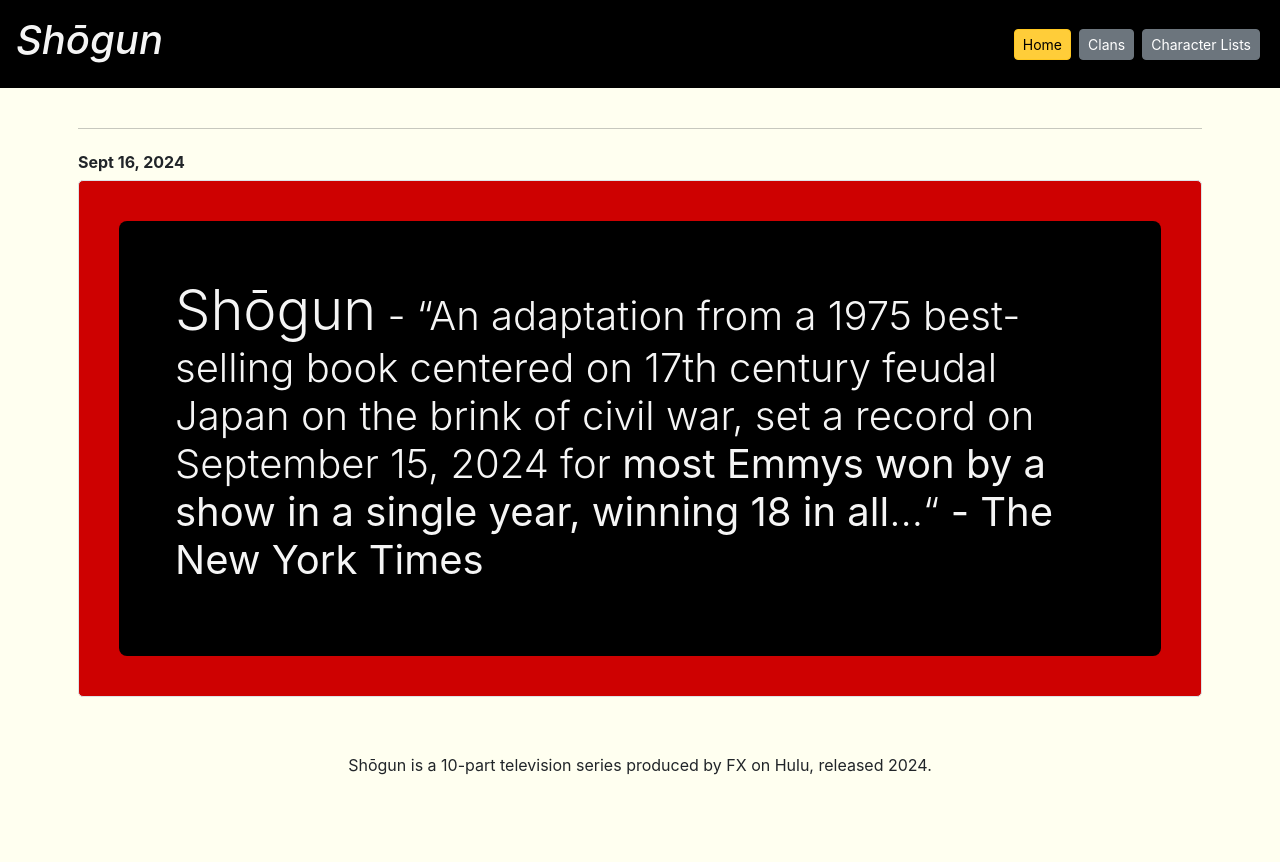
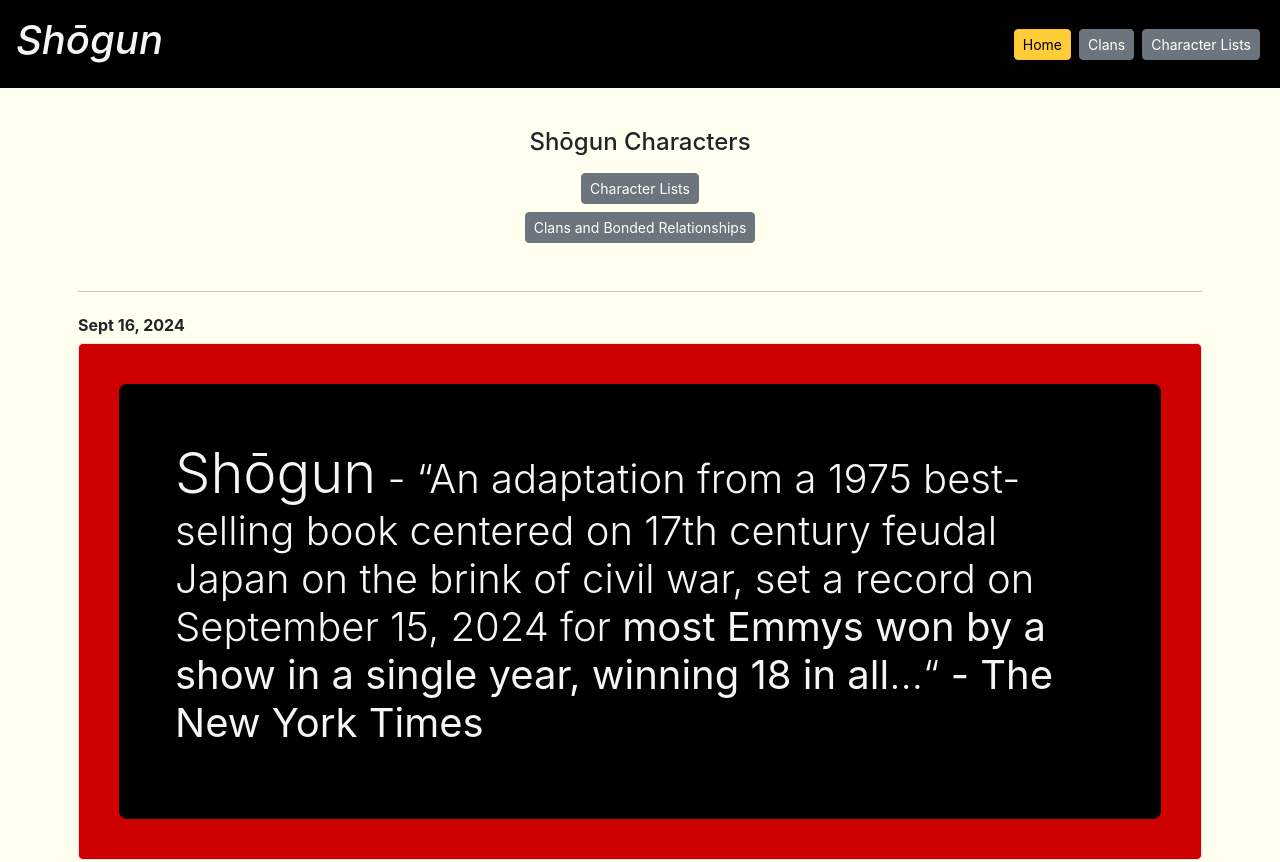
Before and after one commit to squirrelRock/_app_week06_fct, a Next.js app: page / in a window 1280 px wide. Shown: the top 862 px of the page. Before the commit the page ends 817 px from the top, so only its background shows below. Built offline with nearby package versions, Linux system fonts and the light colour scheme.

Commit message:
reverted changes

```diff
--- a/pages/index.js
+++ b/pages/index.js
@@ -13,10 +13,21 @@
 // }
 
 // HOME COMPONENT
-export default function Home() {
+export default function Home({ allDataMain }) {
   return (
     <Layout>
 
+      <h4 className="mt-3 text-center">Shōgun Characters</h4>
+<div className="d-flex flex-column align-items-center mb-5">
+
+  <Link href="/things" className="btn btn-secondary btn-sm small mt-2 text-center">
+  Character Lists
+  </Link>
+  <Link href="/clans" className="btn btn-secondary btn-sm small mt-2 text-center">
+    Clans and Bonded Relationships
+  </Link>
+
+</div>
 <hr/>
 <h6 className='mt-4'><strong>Sept 16, 2024</strong></h6>
        <div className='border p-3 mt-1'>
```
